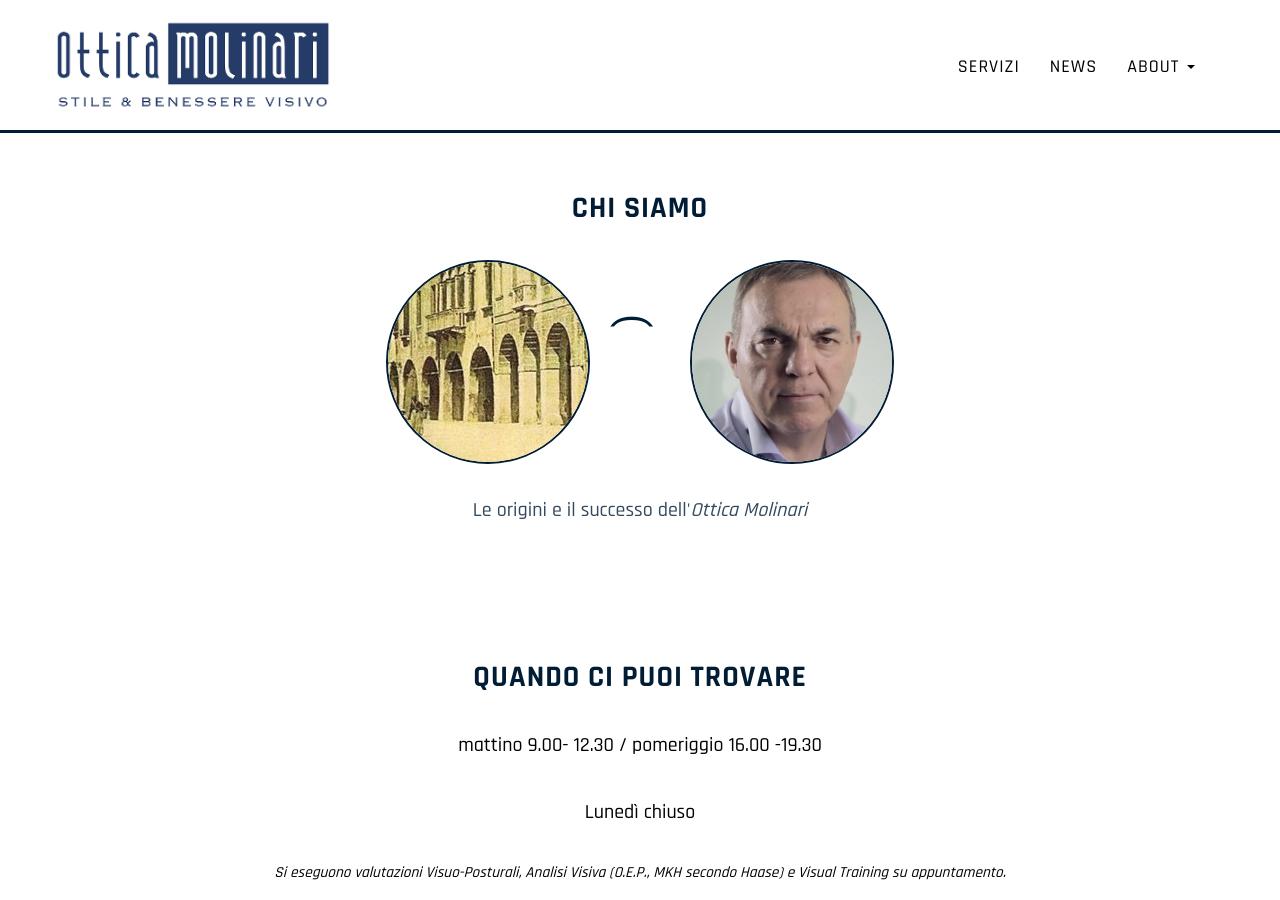
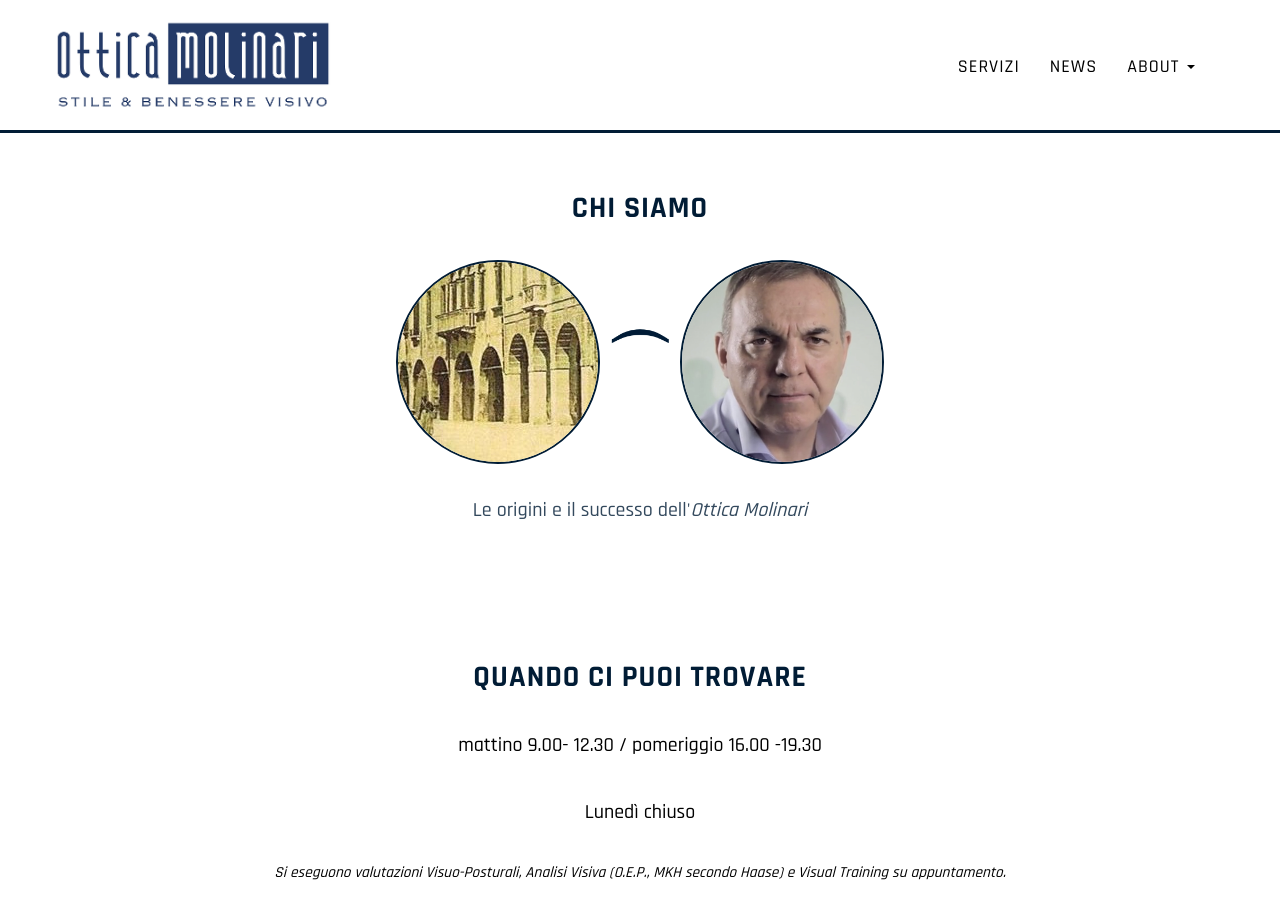
Before and after one commit to emmenko/otticamolinari, a Jekyll site: the page built from index.html, in a window 1280 px wide and 900 px high, scrolled down 2110 px. Built offline with Jekyll 4.4.1, drawn with Linux system fonts in a browser that asks for light colours; nearby versions of some CDN libraries; Markdown is read by kramdown in place of the engine named in the settings; comment, search, counter and statistics services are not loaded.

Commit message:
Use image instead of html symbol

```diff
--- a/assets/css/style.scss
+++ b/assets/css/style.scss
@@ -187,9 +187,8 @@
 .about-glasses {
   margin-bottom: 30px;
   .bridge {
-    margin: 0 20px; width: 50px; height: 50px; font-size: 55px;
-    color: $primary; display: inline-block; position: relative; left: 0;
-    div { position: absolute; }
+    margin: 0; display: inline-block; position: relative; bottom: 25px;
+    img { border: 0; background: transparent; width: 70px; }
   }
   img { border: 2px solid $primary; }
 }
--- a/index.html
+++ b/index.html
@@ -123,7 +123,7 @@
       <h2>Chi siamo</h2>
       <div class="about-glasses">
         <img class="img-circle" src="{{ site.base_path }}/assets/img/treviso-old_small.jpg" alt="Paolo Molinari">
-        <div class="bridge"><div>&#865;</div></div>
+        <div class="bridge"><img src="{{ site.base_path }}/assets/img/bridge_glasses.png"></div>
         <img class="img-circle" src="{{ site.base_path }}/assets/img/gravatar_small.png" alt="Paolo Molinari">
       </div>
       <p>
```
Also changed, not shown: assets/img/bridge_glasses.png (added).
